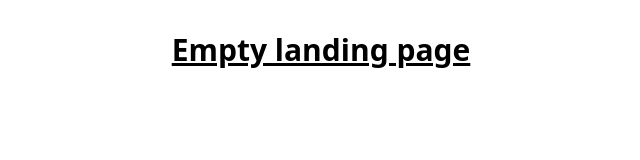
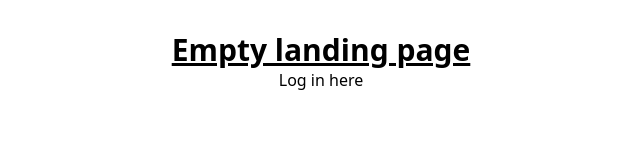
Before and after one commit to password-manager-team/frontend, a React (Vite) app: page / in a window 1280 px wide. Shown: the top 160 px of the page, without its empty margins (319-959 px from the left). Built offline with nearby package versions, Linux system fonts and the light colour scheme.

Commit message:
feat: log in link added (#5)
Co-authored-by: curtbloom <curtbloom@users.noreply.github.com>

```diff
--- a/src/components/Home.tsx
+++ b/src/components/Home.tsx
@@ -1,6 +1,10 @@
+import { Link } from "react-router-dom";
+
 function Home() {
     return (
-        <h1 className="text-3xl font-bold underline">Empty landing page</h1>
+        <><h1 className="text-3xl font-bold underline">Empty landing page</h1>
+            <Link to="/login">Log in here</Link>
+        </>
     );
 }
 
```
